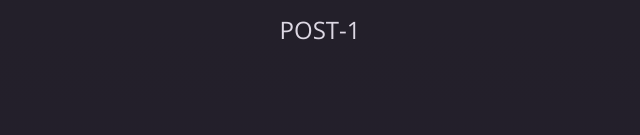
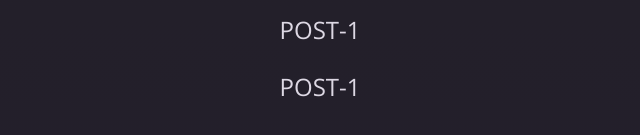
Before and after one commit to subhashree2023/first-next-app-code, a Next.js app: page /blog/POST-1 in a window 1280 px wide. Shown: the part 187-322 px from the top of the page, without its empty margins (320-960 px from the left). Built offline with nearby package versions, Linux system fonts and the light colour scheme.

Commit message:
Both commit and new branch push

```diff
--- a/app/blog/[slug]/page.js
+++ b/app/blog/[slug]/page.js
@@ -8,5 +8,6 @@ export default function BlogPostPage({params}){
     return <main>
         <h1>Blog Post Page</h1>
         <p>{params.slug}</p>
+        <p>{params.slug}</p>
     </main>
 }
```
